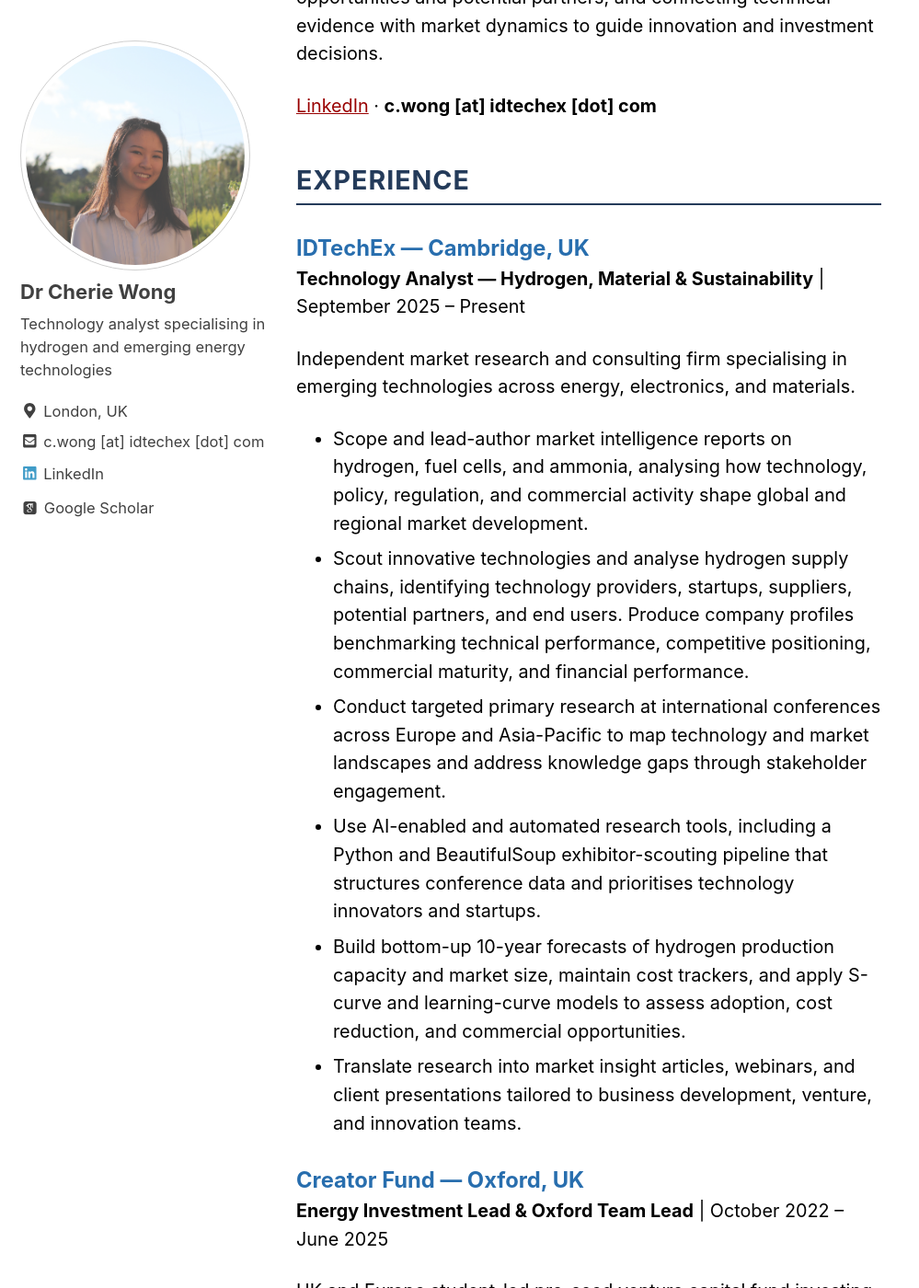
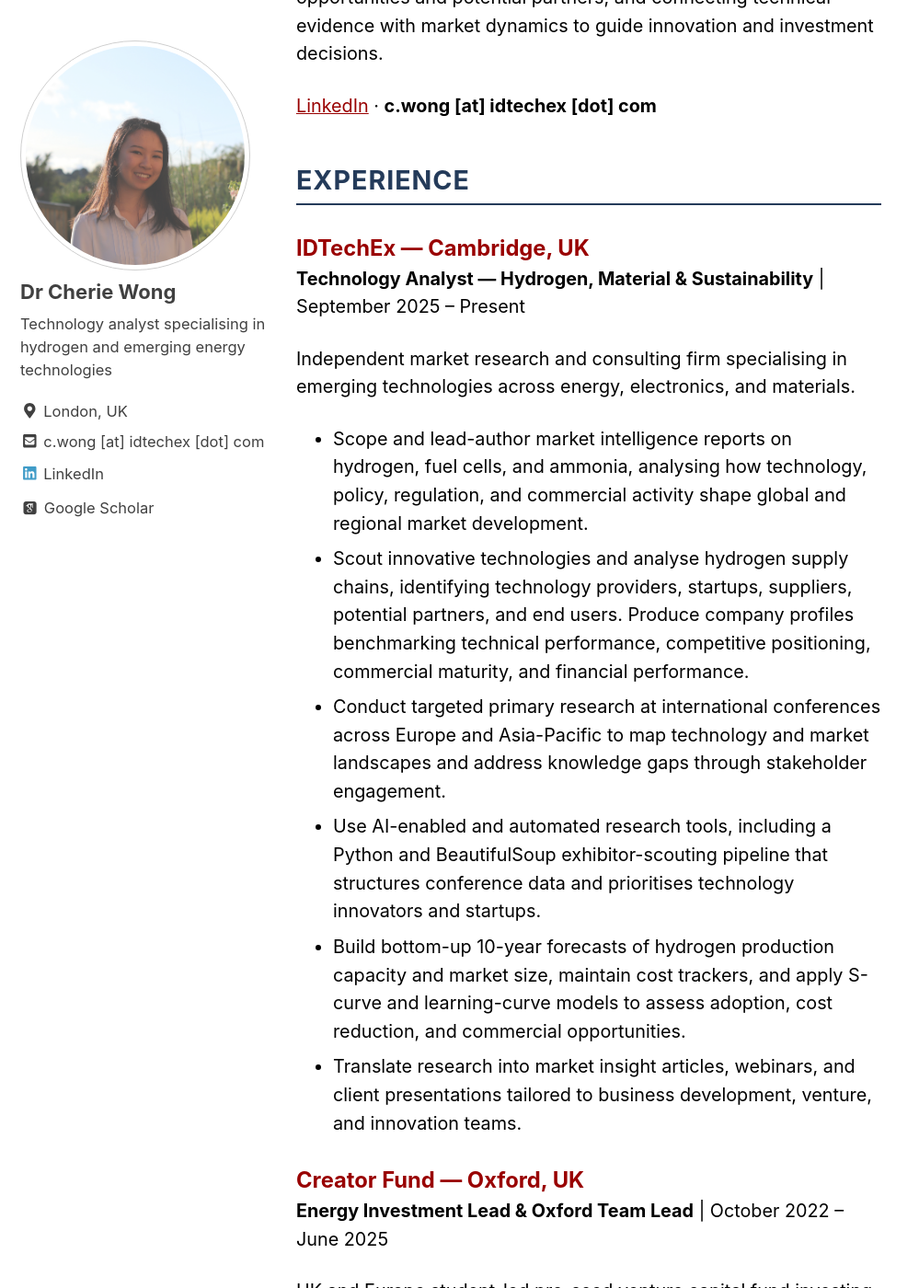
Before and after one commit to cheriewong/cheriewong.github.io, a Jekyll site: the page built from _pages/cv.md, in a window 1280 px wide and 1400 px high, scrolled down 397 px. Shown: the whole window at 92% size, without its empty margins (0-999 px from the left). Built offline with Jekyll 4.4.1, drawn with Linux system fonts in a browser that asks for light colours; nearby versions of some CDN libraries; some web fonts are replaced.

Commit message:
Match CV headings to site accent

```diff
--- a/assets/css/main.scss
+++ b/assets/css/main.scss
@@ -49,7 +49,7 @@
 
 .cv_font h3 {
   margin: 1.5rem 0 .15rem;
-  color: #286eae;
+  color: $primary-color;
   font-size: 1.08rem;
 }
 
```
